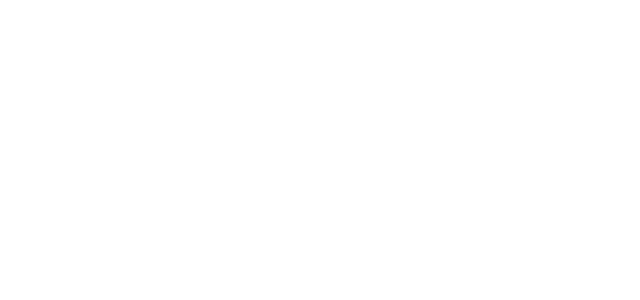
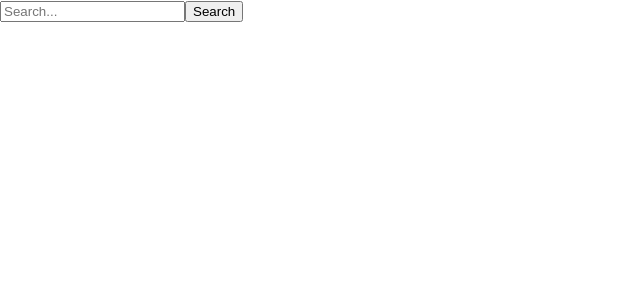
Before and after one commit to cmcmanus8/itunes-react-app, a React (Create React App) app: page / in a window 1280 px wide. Shown: the top 300 px of the page, without its empty margins (0-640 px from the left). Built offline with nearby package versions, Linux system fonts and the light colour scheme.

Commit message:
working search and display

```diff
--- a/src/App.js
+++ b/src/App.js
@@ -1,9 +1,9 @@
 import React from "react";
-import SearchContainer from "./containers/SearchContainer/SearchContainer";
+import Home from "./containers/Home/Home";
 import "./App.css";
 
 const App = () => {
-  return <SearchContainer />;
+  return <Home />;
 };
 
 export default App;
--- /dev/null
+++ b/src/components/ResultItem/ResultItem.js
@@ -0,0 +1,20 @@
+import React, { useCallback } from 'react';
+// import { };
+
+import './ResultItem.scss';
+
+const ResultItem = ({ item, onClickItem }) => {
+
+  const handleClick = useCallback(() => {
+    onClickItem(item);
+  }, [onClickItem, item]);
+
+  return (
+    <li className="list-item" key={item.trackId} onClick={handleClick}>
+      <p className="artist-name">{item.artistName}</p>
+      <p className="track-name">{item.trackName}</p>
+    </li>
+  );
+};
+
+export default ResultItem;
--- /dev/null
+++ b/src/components/ResultsList/ResultsList.js
@@ -0,0 +1,24 @@
+import React from 'react';
+import ResultItem from '../ResultItem/ResultItem';
+
+import './ResultsList.scss';
+
+const ResultsList = ({ loading, onClickItem, results, noResults, error }) => {
+  return (
+    <div className="results-container">
+      {loading ? "loading..." : (
+        error ? "error getting results..." : (
+          noResults ? "no results found..." : (
+            <ul className="results-list">
+              {(results || []).map((result) => (
+                <ResultItem key={result.trackId} item={result} onClickItem={onClickItem} />
+              ))}
+            </ul>
+          )
+        )
+      )}
+    </div>
+  )
+};
+
+export default ResultsList;
--- /dev/null
+++ b/src/components/SearchBar/SearchBar.js
@@ -0,0 +1,42 @@
+import React, { memo, useState } from 'react';
+
+import './SearchBar.scss';
+
+const SearchBar = memo(({ onClick, onKeyDown }) => {
+  const [formInput, setFormInput] = useState('');
+  const [searchData, setSearchData] = useState([]);
+
+  const handleChange = (e) => {
+    setFormInput(e.target.value);
+  }
+
+  const handleSearch = (e) => {
+    e.preventDefault();
+    console.log(formInput);
+
+    // remove whitespace
+    const searchSubmit = formInput.trim();
+    setSearchData([...searchData, searchSubmit]);
+
+    // pass to parent
+    onClick(searchSubmit);
+  };
+
+  return (
+    <div className="search-bar">
+      <input
+        id="search"
+        type="search"
+        value={formInput}
+        onChange={handleChange}
+        onKeyDown={onKeyDown}
+        placeholder="Search..."
+      />
+      <button type="button" className="search-button" onClick={handleSearch}>
+        Search
+      </button>
+    </div>
+  );
+});
+
+export default SearchBar;
--- /dev/null
+++ b/src/containers/Home/Home.js
@@ -0,0 +1,92 @@
+import React, {useState, useEffect} from "react";
+import axios from 'axios';
+
+import SearchBar from '../../components/SearchBar/SearchBar';
+import ResultsList from '../../components/ResultsList/ResultsList';
+
+const Home = () => {
+  const [results, setResults] = useState(null);
+  const [loading, setLoading] = useState(false);
+  const [error, setError] = useState(false);
+  const [noResults, setNoResults] = useState(false);
+  const [currentItem, setCurrentItem] = useState(null);
+
+  // useEffect(() => {
+  //   results && showResults(results);
+  // }, [results]);
+
+  // const getResults = async (searchData) => {
+  //   try {
+  //     console.log(searchData);
+  //     const { data } = await axios.get(`https://itunes.apple.com/search?term=${searchData}&limit=50&entity=song`);
+
+  //     console.log(data);
+  //     setResults(data);
+  //   } catch (error) {
+  //     console.log(error);
+  //   }
+  // }
+
+  // const handleSearch = (e) => {
+  //   e.preventDefault();
+  //   localStorage.setItem('searchData', searchData);
+  //   getResults(searchData);
+  // }
+
+  // const handleChange = (e) => {
+  //   setSearchData(e.target.value);
+  //   localStorage.setItem('searchData', e.target.value);
+  //   // getResults(e.target.value);
+  // }
+
+  // const showResults = (results) => (
+  //   <div>
+  //     {results && "Results"}
+  //   </div>
+  //   )
+
+  const handleSearchSubmit = async (searchData) => {
+    setLoading(true);
+    setError(false);
+
+    try {
+      const { data } = await axios.get(`https://itunes.apple.com/search?term=${searchData}&limit=50&entity=song`);
+      console.log(data);
+
+      if (data.resultCount === 0) {
+        setNoResults(true)
+      } else {
+        setNoResults(false);
+        setResults(data.results);
+        console.log(data.results);
+      }
+
+    } catch (error) {
+      console.log(error);
+      setError(true);
+    } finally {
+      setLoading(false);
+    }
+  }
+
+  const handleClickItem = (item) => {
+    setCurrentItem(item);
+  }
+
+  return (
+    <div className="page-container">
+      <div className="page-content">
+        <SearchBar onClick={handleSearchSubmit} />
+        <ResultsList
+          results={results}
+          onClickItem={handleClickItem}
+          loading={loading}
+          noResults={noResults}
+          error={error}
+        />
+      </div>
+    </div>
+  );
+};
+
+export default Home;
--- a/src/containers/SearchContainer/SearchContainer.js
+++ /dev/null
@@ -1,19 +0,0 @@
-import React, {useState, useEffect} from "react";
-// import ResultsList from "../../components/ResultsList/ResultsList.js";
-
-const SearchContainer = () => {
-  const [results, setResults] = useState({});
-  const [loading, setLoading] = useState(false);
-
-  useEffect(() => {
-    console.log("page loaded");
-  }, []);
-
-  return (
-  <div className="search-container">
-
-  </div>
-  );
-};
-
-export default SearchContainer;
```
Also changed, not shown: package.json (+3 -10 lines), src/api/index.js (added), src/components/ResultItem/ResultItem.scss (added), src/components/ResultsList/ResultsList.scss (added), src/components/SearchBar/SearchBar.scss (added), src/containers/Home/Home.scss (added), 2 other files (tests, documents, lock files or other folders).
